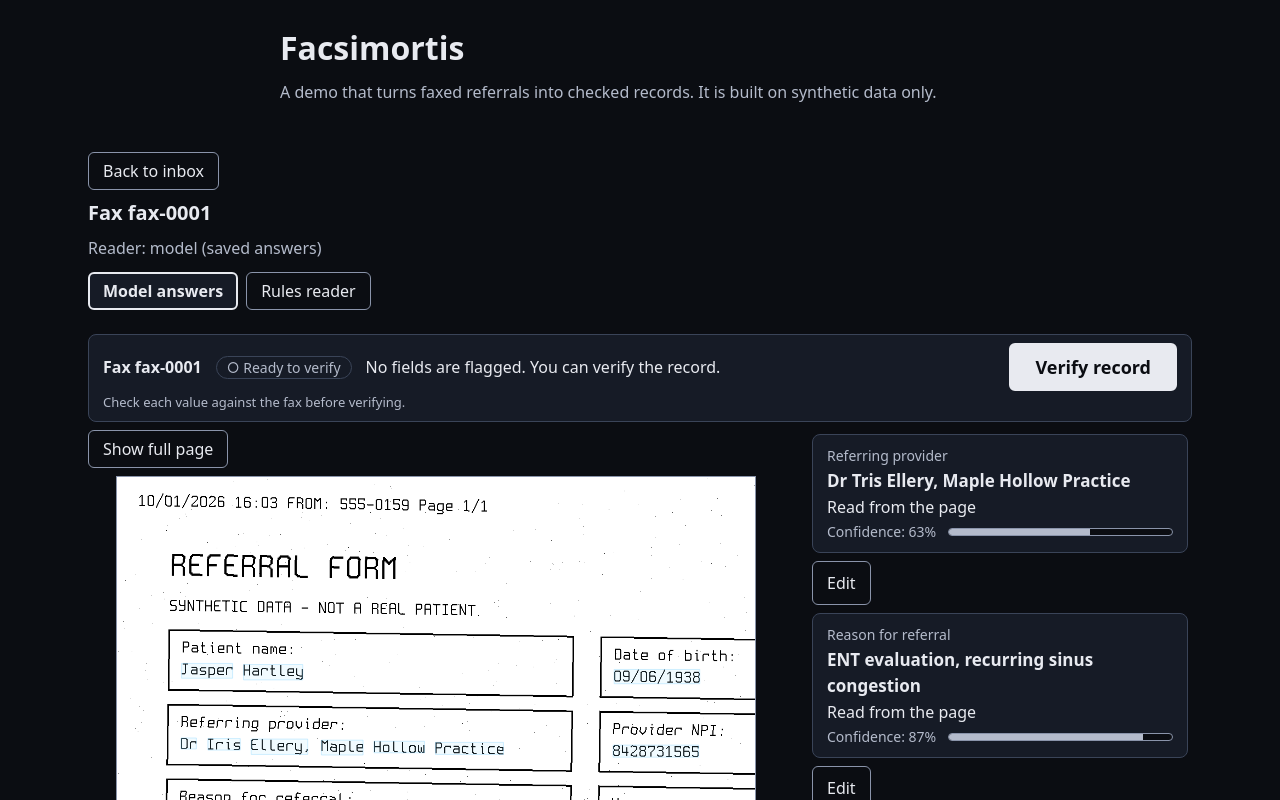
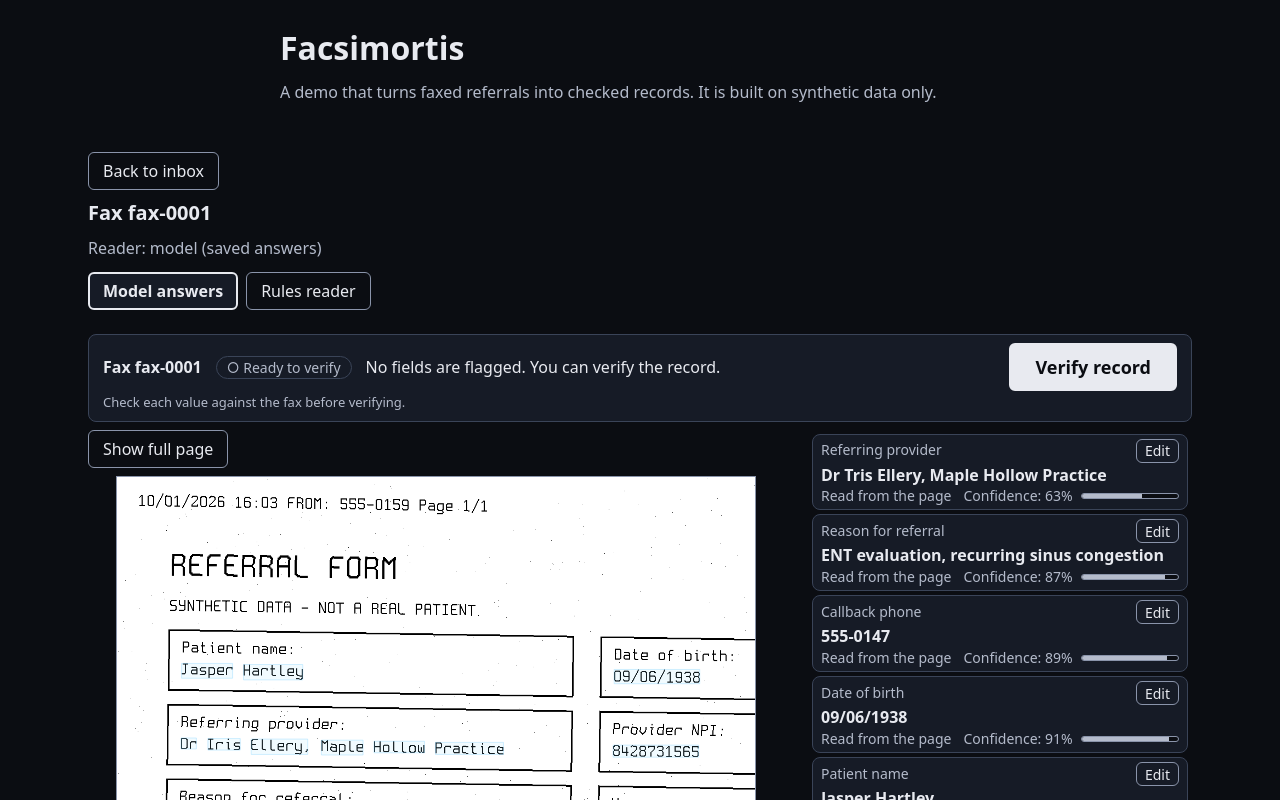
Before and after one commit to topmember-build/facsimortis, a React (Vite) app in the folder web/: page / in a window 1280 px wide. Both pictures are taken after a click on the button 640 px from the left and 310 px from the top of the page. Shown: the top 800 px of the page. Built offline with nearby package versions, Linux system fonts and the light colour scheme.

Commit message:
2.10: field card polish: 'No change made' beside the name, compact Edit, tighter spacing

```diff
--- a/web/src/ReviewPanel.tsx
+++ b/web/src/ReviewPanel.tsx
@@ -134,18 +134,24 @@ function FieldRow({ field, state, referenceDate, selected, editing, noChange, on
   const pending = standing.length > 0;
 
   return (
-    <li className="field-row">
+    <li className={selected ? 'field-row field-card field-selected' : 'field-row field-card'}>
       <button
         type="button"
-        className={selected ? 'field-item field-selected' : 'field-item'}
+        className="field-item"
         aria-pressed={selected}
         data-field={field.name}
         onClick={onSelect}
       >
+        <span className="field-head">
           <span className="field-name">{label}</span>
+          {noChange && !editing && !readOnly && (
+            <span className="field-note no-change" data-no-change="true">{NO_CHANGE_TEXT}</span>
+          )}
+        </span>
         <span className={!edited && field.value === null ? 'field-value field-empty' : 'field-value'}>
           {edited ? review.enteredValue : (field.value ?? NOT_FOUND_TEXT)}
         </span>
+        <span className="field-meta">
           <span className="field-note" data-provenance="true">
             {provenanceLine(field.value, review.enteredValue, review.accepted)}
           </span>
@@ -154,6 +160,7 @@ function FieldRow({ field, state, referenceDate, selected, editing, noChange, on
           ) : (
             <ConfidenceBar confidence={field.confidence} />
           )}
+        </span>
         {standing.map((message) => (
           <span key={message} className="field-flag">
             <span aria-hidden="true">⚑</span> <span>{message}</span>
@@ -173,23 +180,20 @@ function FieldRow({ field, state, referenceDate, selected, editing, noChange, on
       {!readOnly && (
         <div className="field-actions">
           {pending && (
-            <button type="button" className="button" data-accept={field.name} onClick={onAccept}>
-              Accept<span className="sr-only"> {label}</span>
+            <button type="button" className="button button-compact button-accept" data-accept={field.name} onClick={onAccept}>
+              Accept{' '}<span className="sr-only">{label}</span>
             </button>
           )}
           <button
             type="button"
-            className="button"
+            className="button button-compact"
             data-edit={field.name}
             aria-expanded={editing}
             onClick={onEditOpen}
           >
-            Edit<span className="sr-only"> {label}</span>
+            Edit{' '}<span className="sr-only">{label}</span>
           </button>
         </div>
-      )}
-      {noChange && !editing && !readOnly && (
-        <p className="field-note no-change" data-no-change="true">{NO_CHANGE_TEXT}</p>
       )}
       {editing && !readOnly && (
         <EditForm
--- a/web/src/styles.css
+++ b/web/src/styles.css
@@ -473,19 +473,37 @@ button.row-button:hover {
 .field-actions {
   display: flex;
   flex-wrap: wrap;
-  gap: 0.5rem;
-  margin-top: 0.5rem;
+  gap: 0.25rem;
 }
 
-.field-actions .button {
-  min-height: 2.75rem;
+/* Compact buttons: 24px minimum hit area, 0.875rem text. */
+.button.button-compact {
+  min-height: 1.5rem;
+  min-width: 1.5rem;
+  padding: 0 0.5rem;
+  font-size: 0.875rem;
+  line-height: 1.25;
+}
+
+/* Accept stays clearly visible on flagged fields: light border, heavier text. */
+.button.button-accept {
+  border-color: var(--text);
+  font-weight: 600;
+}
+
+/* Wide and narrow: Accept and Edit sit top right inside the card, beside the field name. */
+.field-card .field-actions {
+  position: absolute;
+  top: 0.25rem;
+  right: 0.5rem;
+  z-index: 1;
 }
 
 /* The edit form is an inset panel under the field it edits. */
 .edit-form {
   display: grid;
   gap: 0.75rem;
-  margin-top: 0.75rem;
+  margin: 0.25rem 0.5rem 0.5rem;
   padding: 1rem;
   background: var(--bg);
   border: 1px solid var(--edge);
@@ -539,31 +557,76 @@ button.row-button:hover {
   margin: 0;
   padding: 0;
   display: grid;
-  gap: 0.5rem;
+  gap: 0.25rem;
+}
+
+/* The li is the card: it holds the select button, the Accept/Edit buttons and the edit form.
+   Text is never below 0.875rem. Height budget is in the 2.10 task report. */
+.field-card {
+  position: relative;
+  background: var(--panel);
+  border: 1px solid var(--border);
+  border-radius: 0.5rem;
+  font-size: 0.875rem;
+  line-height: 1.3;
+}
+
+.field-card:hover {
+  border-color: var(--edge);
+}
+
+.field-card.field-selected,
+.field-card.field-selected:hover {
+  border-color: var(--text);
+  box-shadow: inset 0 0 0 1px var(--text);
 }
 
 .field-item {
   display: grid;
   gap: 0.125rem;
   width: 100%;
-  padding: 0.625rem 0.875rem;
+  padding: 0.25rem 0.5rem;
   font: inherit;
   color: inherit;
   text-align: left;
-  background: var(--panel);
-  border: 1px solid var(--border);
+  background: transparent;
+  border: 0;
   border-radius: 0.5rem;
   cursor: pointer;
 }
 
-.field-item:hover {
-  border-color: var(--edge);
+/* The ring stays inside the card so the scrolling list never clips it. */
+.field-item:focus-visible {
+  outline-offset: -3px;
 }
 
-.field-selected,
-.field-selected:hover {
-  border: 2px solid var(--text);
-  padding: calc(0.625rem - 1px) calc(0.875rem - 1px);
+.field-head {
+  display: flex;
+  flex-wrap: wrap;
+  align-items: center;
+  gap: 0 0.5rem;
+  min-height: 1.5rem;
+  /* Room for Accept and Edit at the top right of the card. */
+  padding-right: 7.5rem;
+}
+
+.field-meta {
+  display: flex;
+  flex-wrap: wrap;
+  align-items: center;
+  gap: 0 0.75rem;
+}
+
+.field-meta .field-note {
+  color: var(--muted);
+}
+
+.no-change {
+  color: var(--muted);
+  font-size: 0.875rem;
+  border: 1px solid var(--border);
+  border-radius: 999px;
+  padding: 0 0.5rem;
 }
 
 .field-name {
@@ -572,7 +635,7 @@ button.row-button:hover {
 }
 
 .field-value {
-  font-size: 1.0625rem;
+  font-size: 1rem;
   font-weight: 600;
   overflow-wrap: anywhere;
 }
@@ -584,15 +647,17 @@ button.row-button:hover {
 
 .confidence {
   display: flex;
+  flex: 1 1 8rem;
   align-items: center;
-  gap: 0.75rem;
+  gap: 0.5rem;
   color: var(--muted);
   font-size: 0.875rem;
 }
 
 .confidence-bar {
   flex: 1;
-  height: 0.5rem;
+  min-width: 2rem;
+  height: 0.375rem;
   background: var(--bg);
   border: 1px solid var(--edge);
   border-radius: 999px;
```
Also changed, not shown: 2 other files (tests, documents, lock files or other folders). Lines whose indentation alone changed are shown as unchanged.
